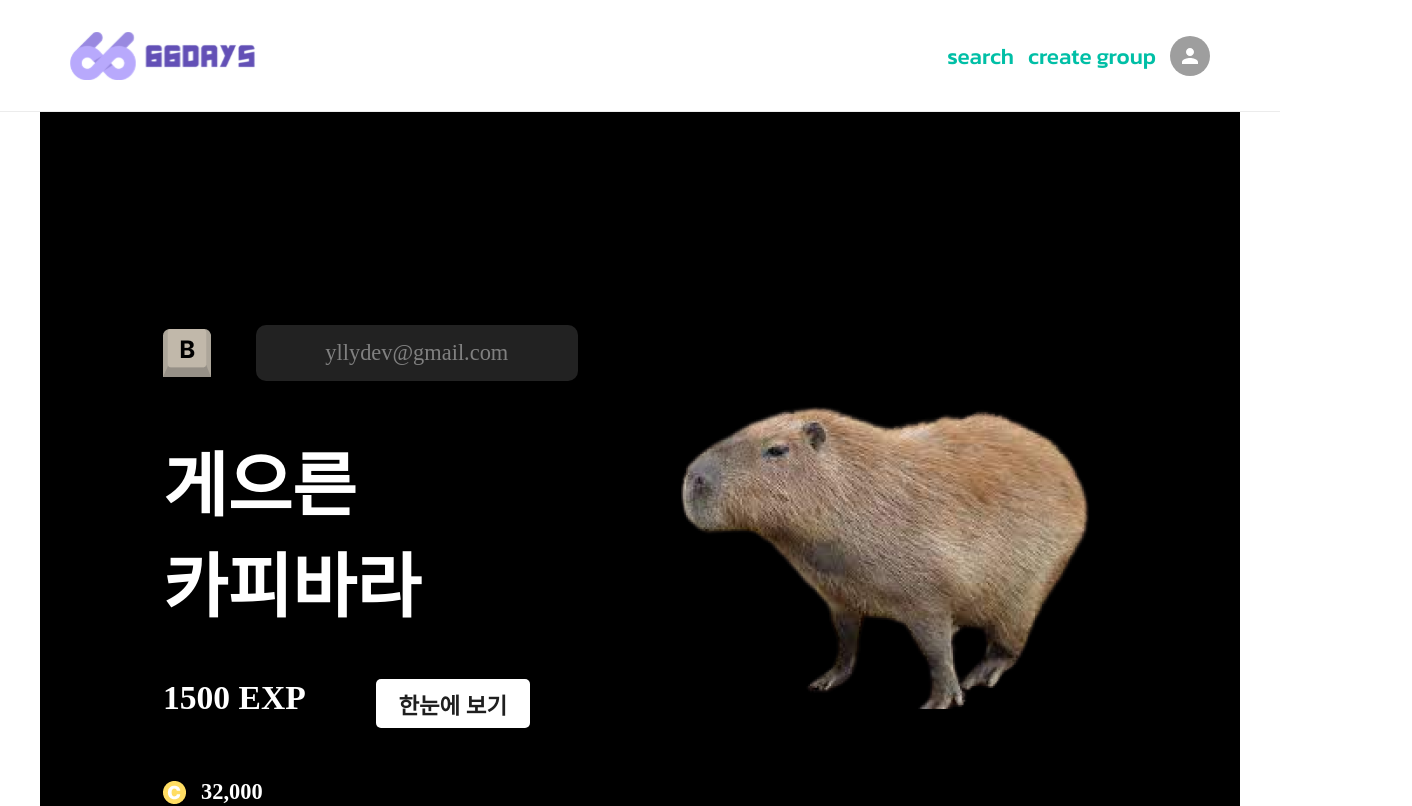
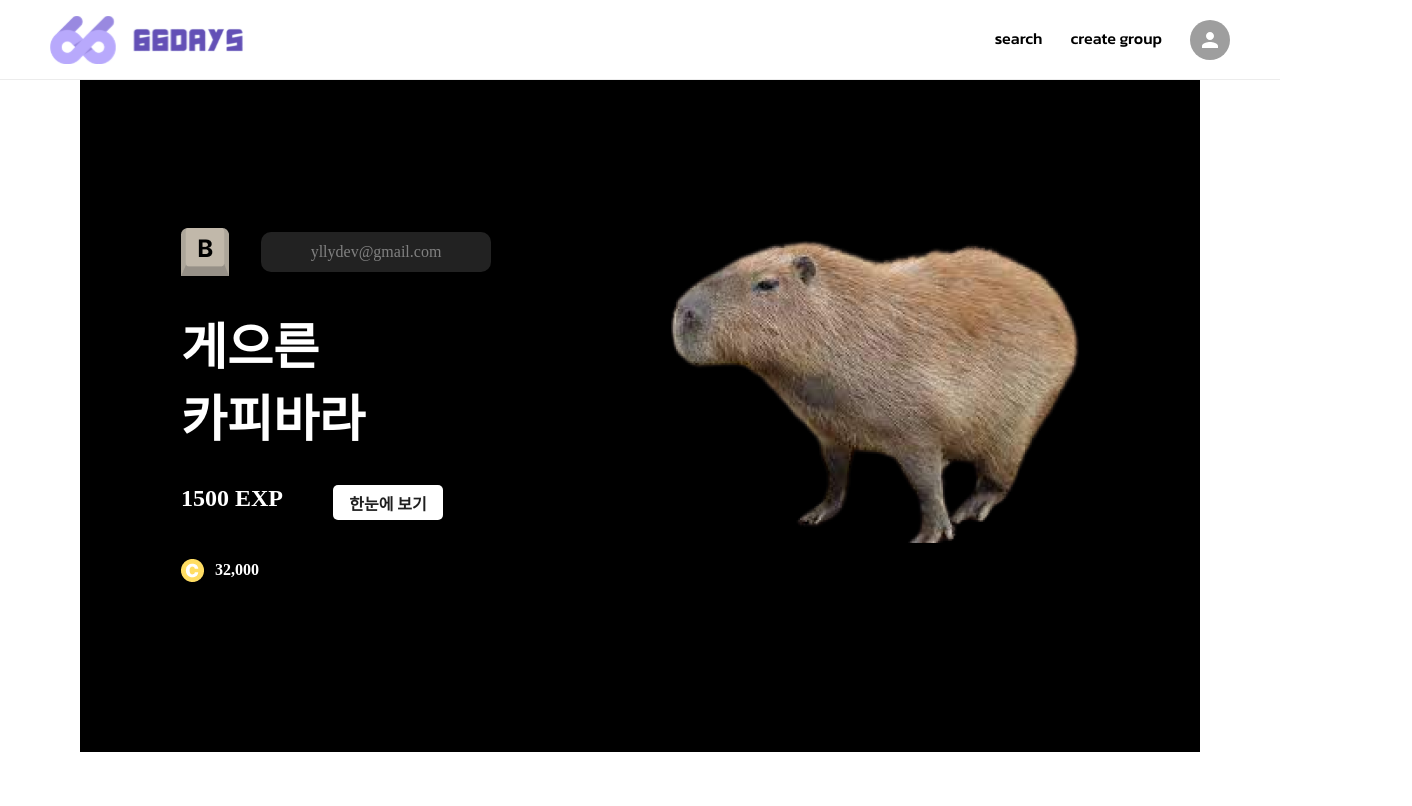
Before and after one commit to predictyson/66days, a React (Vite) app in the folder frontend/: page / in a window 1280 px wide. Shown: the top 806 px of the page, 1412 px wide, since content can reach past the window. Built offline with nearby package versions, Linux system fonts and the light colour scheme; a web font is replaced by a local one.

Commit message:
fe/design: header and footer 수정

```diff
--- a/frontend/src/components/common/Footer.tsx
+++ b/frontend/src/components/common/Footer.tsx
@@ -10,4 +10,5 @@ const StyledFooter = styled(Footer)`
   color: #fff;
   background-color: #6d6d6d;
   padding-inline: 5rem;
+  font-size: 1.6rem;
 `;
--- a/frontend/src/components/common/Header.tsx
+++ b/frontend/src/components/common/Header.tsx
@@ -3,26 +3,31 @@ import styled from "styled-components";
 import LogoTitle from "../../assets/logo-title.svg";
 import Logo from "../../assets/logo.svg";
 import avartar from "../../assets/avatar.svg";
+import { Space } from "antd";
 
 export default function CustomHeader() {
   return (
     <StyledHeader>
-      <div className="logo">
-        <img src={Logo} />
-        <img src={LogoTitle} />
-      </div>
-      <div className="link">
-        <a href="/search">search</a>
+      <Space className="logo">
+        <a href="/">
+          <img src={Logo} />
+        </a>
+        <a href="/">
+          <img src={LogoTitle} />
+        </a>
+      </Space>
+      <Space className="link">
+        <a href="/groups">search</a>
         <a href="/create">create group</a>
         <img src={avartar} />
-      </div>
+      </Space>
     </StyledHeader>
   );
 }
 
 const StyledHeader = styled(Header)`
   position: fixed;
-  width: 100vw;
+  width: 100%;
   z-index: 1;
   top: 0;
   border-bottom: 1px solid rgba(158, 158, 158, 0.2);
@@ -34,9 +39,13 @@ const StyledHeader = styled(Header)`
   display: flex;
   align-items: center;
   justify-content: space-between;
-  font-size: 1.6rem;
+  /* font-size: 1.6rem; */
   .logo {
     display: flex;
+
+    img {
+      display: block;
+    }
   }
 
   .link {
@@ -44,7 +53,13 @@ const StyledHeader = styled(Header)`
     align-items: center;
 
     a {
-      margin-right: 1rem;
+      margin-right: 2rem;
+      font-size: 1.6rem;
+      color: black;
+    }
+
+    img {
+      display: block;
     }
   }
 `;
--- a/frontend/src/main.tsx
+++ b/frontend/src/main.tsx
@@ -21,6 +21,7 @@ ReactDOM.createRoot(document.getElementById("root") as HTMLElement).render(
             colorError: theme.colors.failure,
             colorInfo: theme.colors.update,
             fontFamily: "Kanit-Medium",
+            fontSize: 10,
           },
         }}
       >
--- a/frontend/src/routes/Root.tsx
+++ b/frontend/src/routes/Root.tsx
@@ -26,6 +26,5 @@ const StyledLayout = styled(Layout)`
 
 const StyledContent = styled(Content)`
   line-height: initial;
-  width: 1200px;
-  margin-inline: auto;
+  margin-inline: 8rem;
 `;
--- a/frontend/src/styles/GlobalStyle.tsx
+++ b/frontend/src/styles/GlobalStyle.tsx
@@ -5,8 +5,7 @@ export default createGlobalStyle`
   ${normalize}
   html{
     /* font-size: 62.5%;   // 1rem = 10px */
-    /* font-size: 10px; */
-    font-size: 14px;
+    font-size: 10px;
     box-sizing: border-box;
     font-family: "Pretendard Variable", Pretendard, -apple-system, BlinkMacSystemFont, system-ui, Roboto, "Helvetica Neue", "Segoe UI", "Apple SD Gothic Neo", "Noto Sans KR", "Malgun Gothic", "Apple Color Emoji", "Segoe UI Emoji", "Segoe UI Symbol", sans-serif;
   }
```
